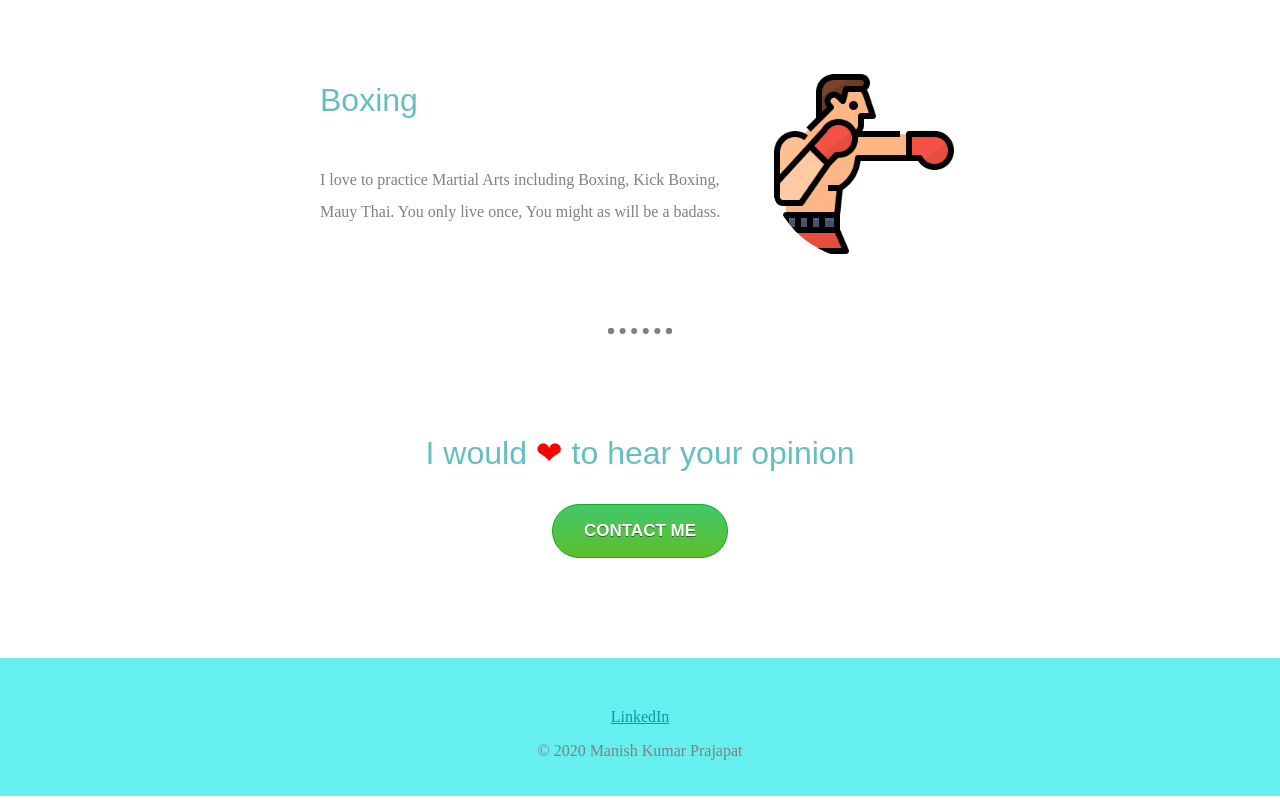
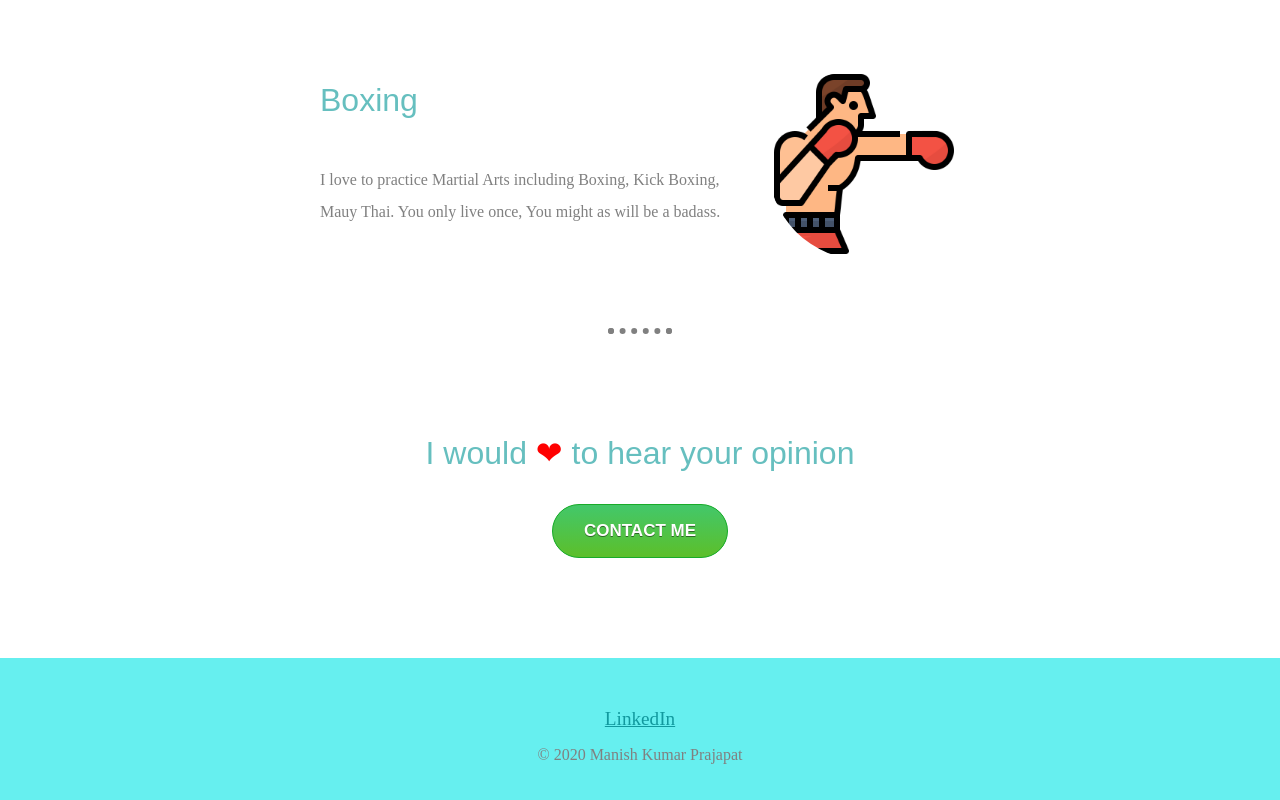
Before and after one commit to mkprajapat227/cv, a plain HTML site: page index.html in a window 1280 px wide. Shown: the part 1891-2691 px from the top of the page. Drawn offline with Linux system fonts and the light colour scheme.

Commit message:
style change

```diff
--- a/css/style.css
+++ b/css/style.css
@@ -129,3 +129,7 @@ left: 300px;
   background-color: #66EFEF;
   padding: 50px 0 20px;
 }
+
+.footer-link {
+  font-size: 1.2em;
+}
```
